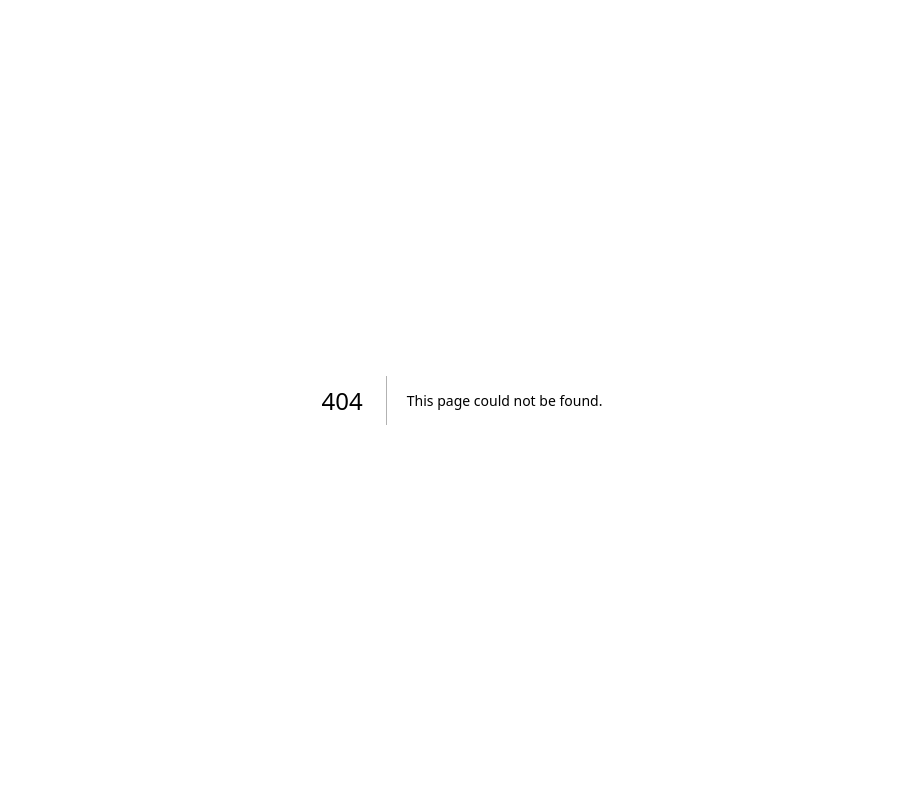
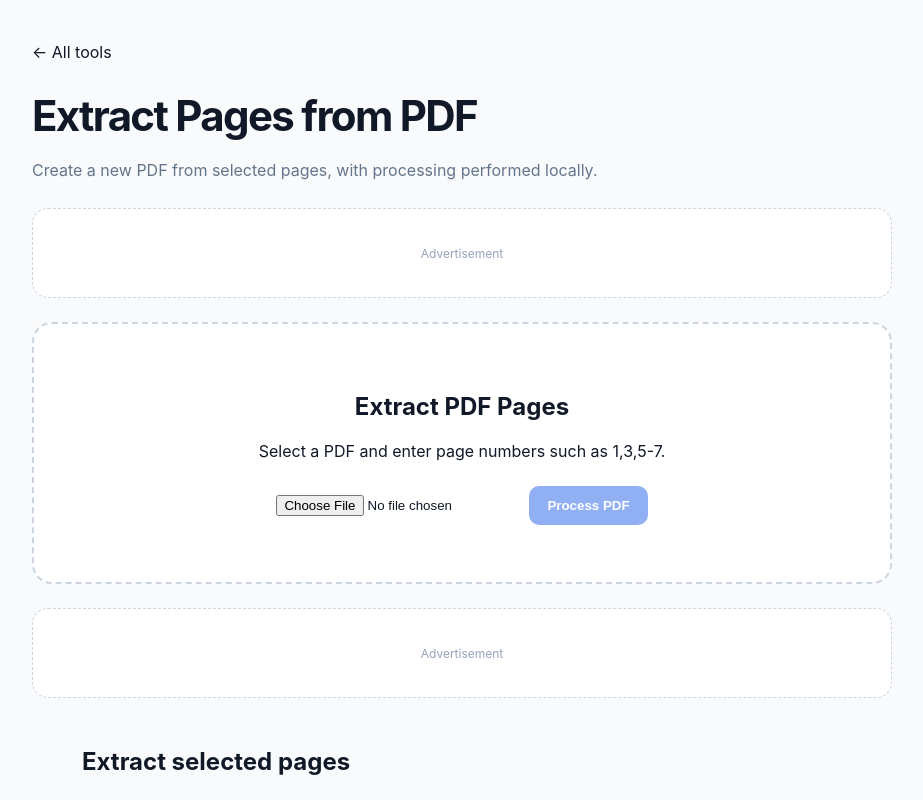
Before and after one commit to yiminggod1/pdf-tools, a Next.js app: page /pdf-tools/extract-pages-from-pdf in a window 1280 px wide. Before the commit this address had no page. Shown: the top 800 px of the page, without its empty margins (178-1101 px from the left). Built offline with nearby package versions, Linux system fonts and the light colour scheme.

Commit message:
Expand PDF and image tools

```diff
--- /dev/null
+++ b/app/extract-pages-from-pdf/page.tsx
@@ -0,0 +1,3 @@
+import PdfPageTool from "../../components/PdfPageTool";import AdSlot from "../../components/AdSlot";
+export const metadata={title:"Extract Pages from PDF Online Free",description:"Extract selected PDF pages into a new document in your browser."};
+export default function Page(){return <main className="toolpage"><a href="/">← All tools</a><h1>Extract Pages from PDF</h1><p className="lead">Create a new PDF from selected pages, with processing performed locally.</p><AdSlot/><PdfPageTool mode="extract"/><AdSlot/><section className="content"><h2>Extract selected pages</h2><p>Enter pages such as 1,3,5-8 to create a smaller PDF containing only those pages.</p></section></main>}
```
